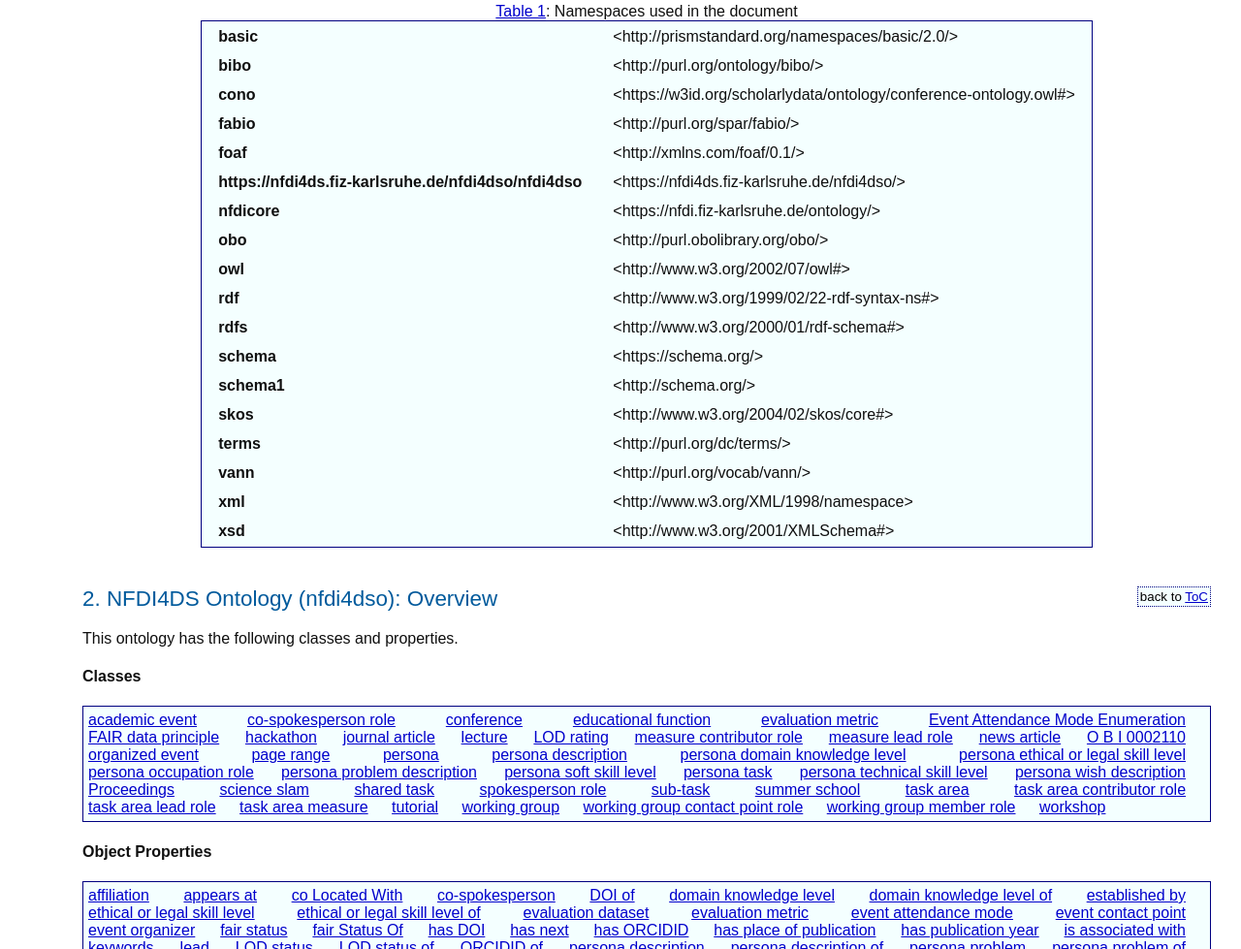
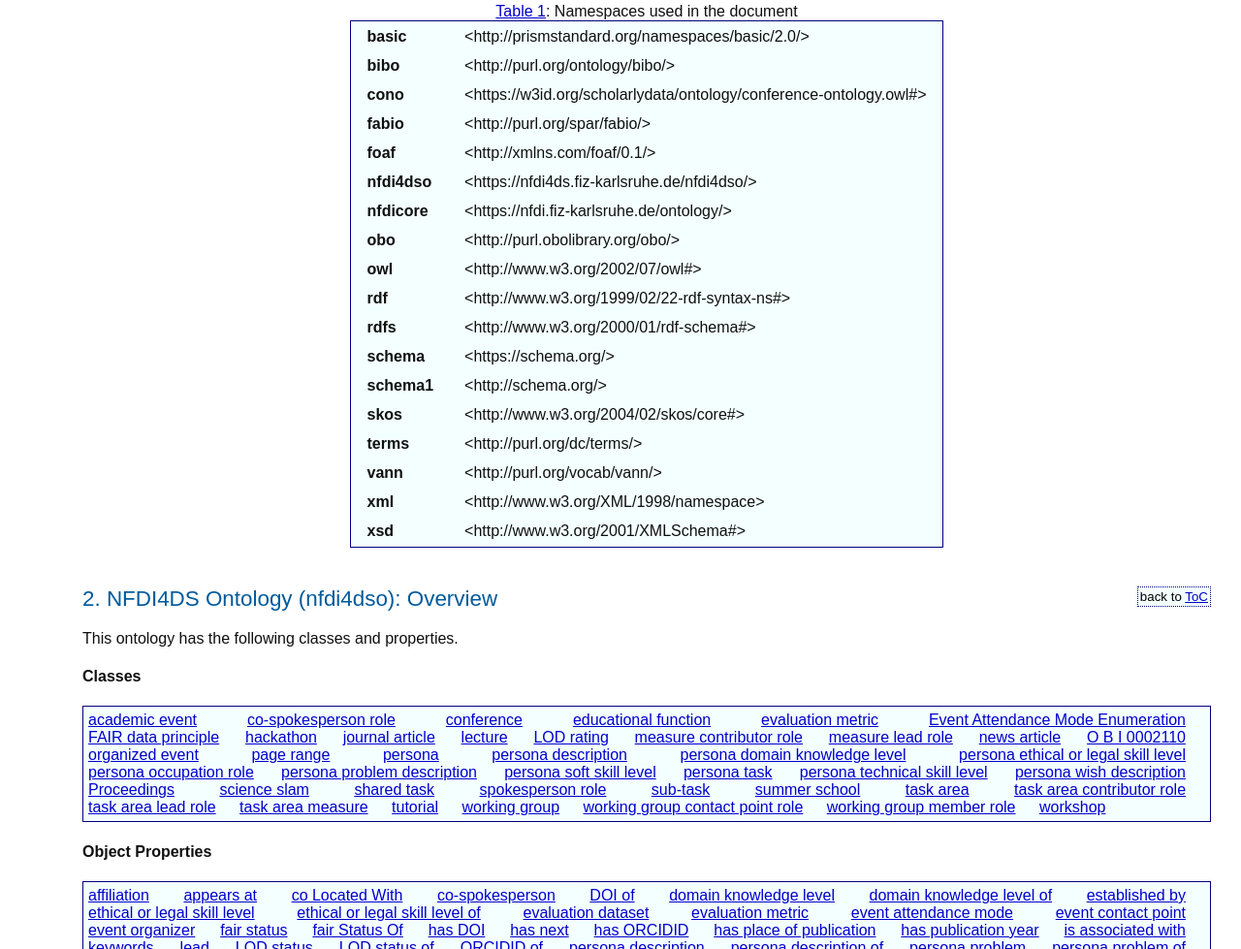
Before and after one commit to ISE-FIZKarlsruhe/NFDI4DS-Ontology, a plain HTML site: page index.html in a window 1280 px wide. Shown: the part 2319-3298 px from the top of the page at 97% size. Drawn offline with nearby package versions, Linux system fonts and the light colour scheme.

Commit message:
update documentation

```diff
--- a/index.html
+++ b/index.html
@@ -111,7 +111,7 @@ This is a place holder text for the introduction. The introduction should briefl
 <tr><td><b>cono</b></td><td>&lt;https://w3id.org/scholarlydata/ontology/conference-ontology.owl#&gt;</td></tr>
 <tr><td><b>fabio</b></td><td>&lt;http://purl.org/spar/fabio/&gt;</td></tr>
 <tr><td><b>foaf</b></td><td>&lt;http://xmlns.com/foaf/0.1/&gt;</td></tr>
-<tr><td><b>https://nfdi4ds.fiz-karlsruhe.de/nfdi4dso/nfdi4dso</b></td><td>&lt;https://nfdi4ds.fiz-karlsruhe.de/nfdi4dso/&gt;</td></tr>
+<tr><td><b>nfdi4dso</b></td><td>&lt;https://nfdi4ds.fiz-karlsruhe.de/nfdi4dso/&gt;</td></tr>
 <tr><td><b>nfdicore</b></td><td>&lt;https://nfdi.fiz-karlsruhe.de/ontology/&gt;</td></tr>
 <tr><td><b>obo</b></td><td>&lt;http://purl.obolibrary.org/obo/&gt;</td></tr>
 <tr><td><b>owl</b></td><td>&lt;http://www.w3.org/2002/07/owl#&gt;</td></tr>
```
